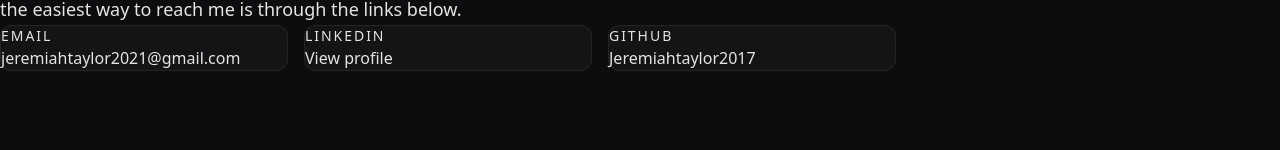
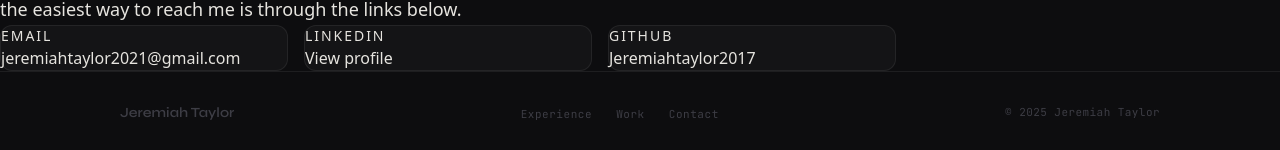
Before and after one commit to Jeremiahtaylor2017/personalsite, a Next.js app: page / in a window 1280 px wide. Shown: the part 2081-2231 px from the top of the page. Before the commit the page ends 2152 px from the top, so only its background shows below. Built offline with nearby package versions, Linux system fonts and the light colour scheme.

Commit message:
wip: footer

```diff
--- a/app/layout.tsx
+++ b/app/layout.tsx
@@ -1,6 +1,7 @@
 import type { Metadata } from "next";
 import { Syne, DM_Sans, JetBrains_Mono } from "next/font/google";
 import Nav from "@/components/Nav";
+import Footer from "@/components/footer";
 import "./globals.css";
 
 const syne = Syne({
@@ -39,6 +40,7 @@ export default function RootLayout({
 			<body className="min-h-full flex flex-col">
 				<Nav />
 				{children}
+				<Footer />
 			</body>
 		</html>
 	);
--- /dev/null
+++ b/components/footer.tsx
@@ -0,0 +1,55 @@
+export default function Footer() {
+	return (
+		<footer style={{
+			borderTop: "1px solid var(--border)",
+			padding: "28px 32px",
+		}}>
+			<div style={{
+				maxWidth: 1040,
+				margin: "0 auto",
+				display: "flex",
+				alignItems: "center",
+				justifyContent: "space-between",
+				flexWrap: "wrap",
+				gap: 14,
+			}}>
+				<a href="#" style={{
+					fontFamily: "var(--font-display)",
+					fontSize: 14,
+					fontWeight: 600,
+					color: "var(--text-3)",
+				}}>
+					Jeremiah Taylor
+				</a>
+
+				<ul style={{ display: "flex", gap: 24, listStyle: "none" }}>
+					{[
+						{ label: "Experience", href: "#experience" },
+						{ label: "Work", href: "#work" },
+						{ label: "Contact", href: "#contact" },
+					].map(({ label, href }) => (
+						<li key={label}>
+							<a href={href} style={{
+								fontFamily: "var(--font-mono)",
+								fontSize: 11,
+								color: "var(--text-3)",
+								letterSpacing: "0.05em",
+							}}>
+								{label}
+							</a>
+						</li>
+					))}
+				</ul>
+
+				<span style={{
+					fontFamily: "var(--font-mono)",
+					fontSize: 11,
+					color: "var(--text-3)",
+					letterSpacing: "0.04em",
+				}}>
+					&copy; 2025 Jeremiah Taylor
+				</span>
+			</div>
+		</footer>
+	)
+}
```
